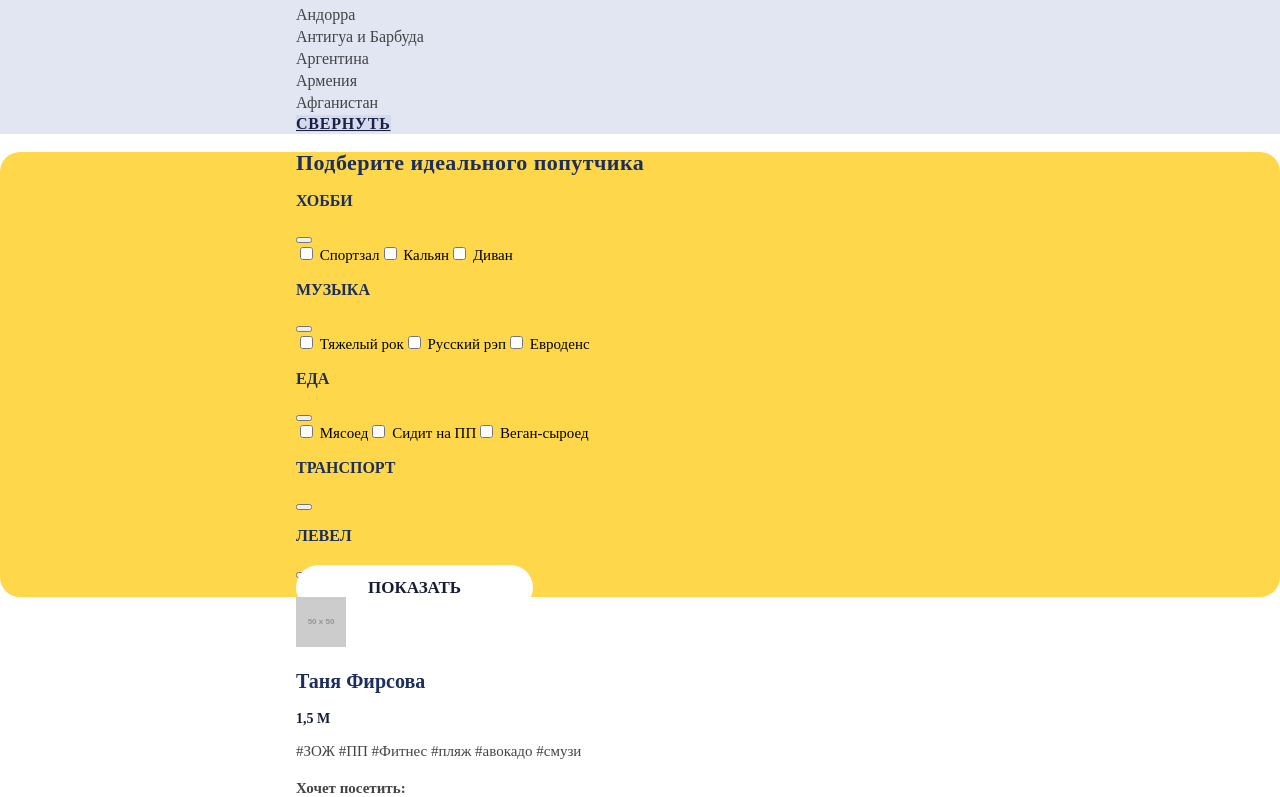
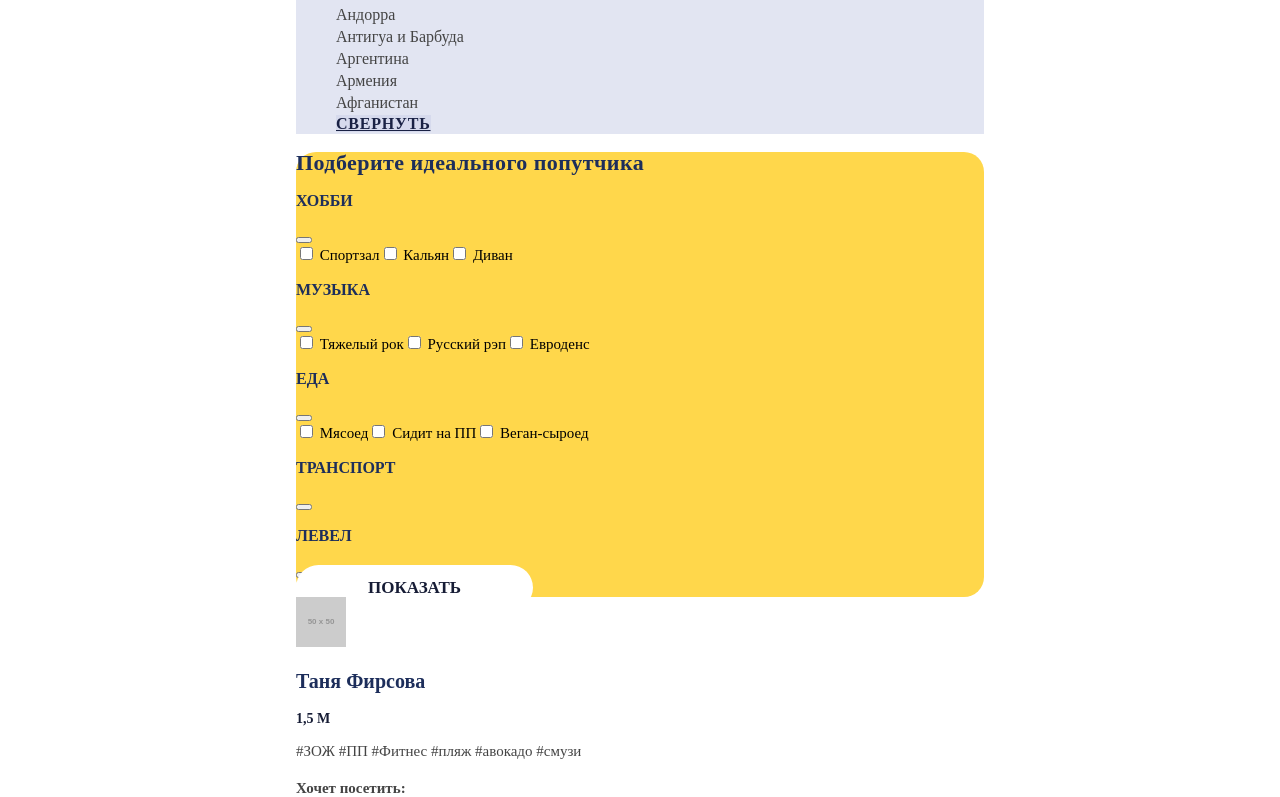
Before and after one commit to RomanenkoRuslan/1416651-pognali-22, a website: page source/catalog.html in a window 1280 px wide. Shown: the part 951-1748 px from the top of the page. Drawn offline with nearby package versions, Linux system fonts and the light colour scheme; files that its build step writes are made by us from their sources; placeholder pictures from the web are drawn by us.

Commit message:
Исправление ошибки

```diff
--- a/source/catalog.html
+++ b/source/catalog.html
@@ -57,7 +57,7 @@
         </nav>
       </div>
     </header>
-    <main class="page-main  page-main--catalog">
+    <main class="page-main  page-main--catalog center">
       <h1 class="visually-hidden">Сайт о путешествии с попутчиками</h1>
       <section class="filter-country">
         <div class="center">
@@ -423,7 +423,6 @@
         </div>
       </section>
       <section class="ideal-companion">
-        <div class="center">
         <h2 class="ideal-companion__title">Подберите идеального попутчика</h2>
         <ul class="ideal-companion__list">
           <li class="ideal-companion__item">
@@ -500,10 +499,8 @@
         <a href="#" class="ideal-companion__show">
           Показать
         </a>
-        </div>
       </section>
       <section class="catalog">
-        <div class="center">
         <div class="catalog__list">
           <article class="companion-card">
             <img class="companion-card__avatar companion-card__avatar--liked" src="https://via.placeholder.com/50x50" alt="Аватар попутчика">
@@ -653,7 +650,6 @@
             <span class="catalog__arrow-btn catalog__arrow-btn--forward"></span>
           </div>
         </div>
-        </div>
       </section>
     </main>
     <footer class="page-footer">
```
Lines whose indentation alone changed are shown as unchanged.
